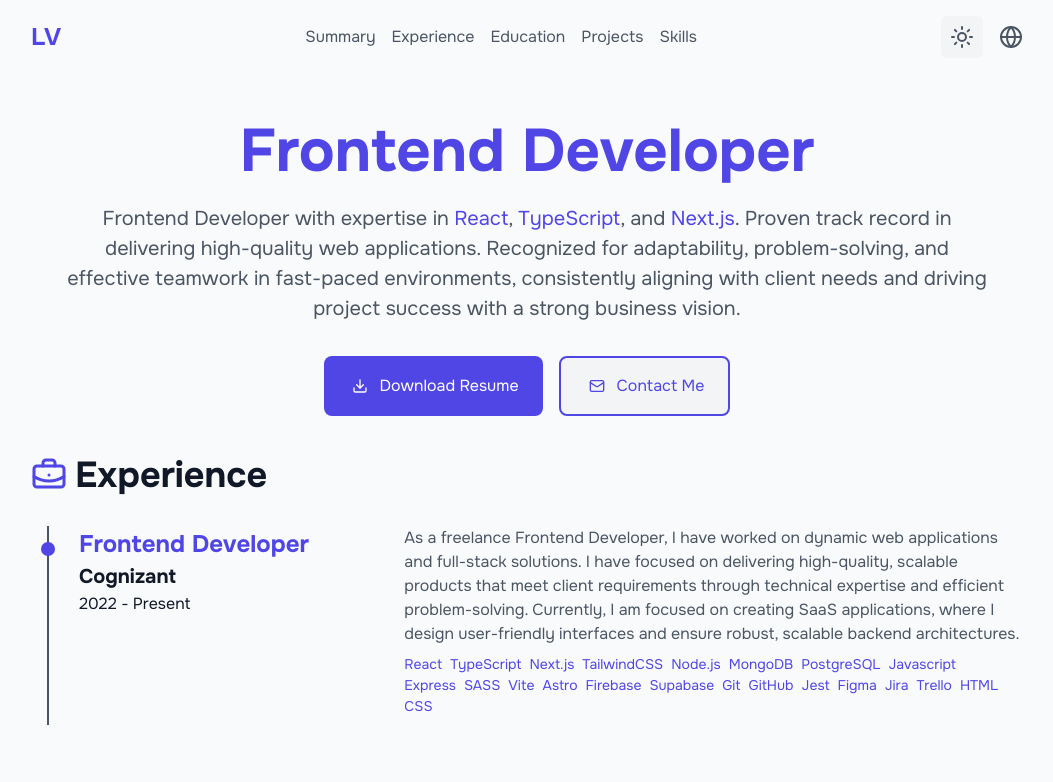
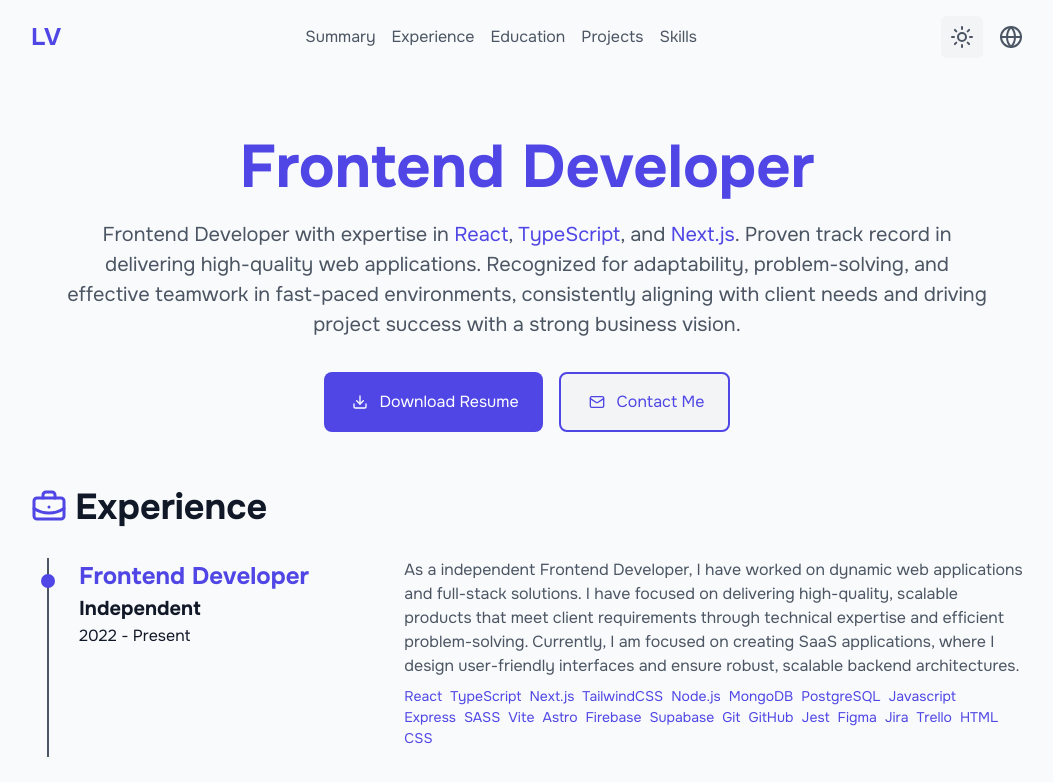
Before and after one commit to Orbitado/portfolio, a Next.js app: page / in a window 1280 px wide. Shown: the top 782 px of the page, without its empty margins (113-1166 px from the left). Built offline with nearby package versions, Linux system fonts and the light colour scheme.

Commit message:
layout/experience: added margin and deleted unused classes on sass of experience

```diff
--- a/src/constants/experienceList.ts
+++ b/src/constants/experienceList.ts
@@ -1,11 +1,11 @@
 export const experienceList = [
   {
-    company: "Cognizant",
+    company: "Independent",
     position: "Frontend Developer",
     startDate: "2022",
     endDate: "Present",
     description:
-      "As a freelance Frontend Developer, I have worked on dynamic web applications and full-stack solutions. I have focused on delivering high-quality, scalable products that meet client requirements through technical expertise and efficient problem-solving. Currently, I am focused on creating SaaS applications, where I design user-friendly interfaces and ensure robust, scalable backend architectures.",
+      "As a independent Frontend Developer, I have worked on dynamic web applications and full-stack solutions. I have focused on delivering high-quality, scalable products that meet client requirements through technical expertise and efficient problem-solving. Currently, I am focused on creating SaaS applications, where I design user-friendly interfaces and ensure robust, scalable backend architectures.",
     technologies: [
       // Primary (most relevant and used)
       "React",
--- a/src/scss/_experience.scss
+++ b/src/scss/_experience.scss
@@ -1,4 +1,5 @@
 .experience {
+  margin: map-get($spacing, 2xl) 0;
   &__title {
     color: var(--text-primary);
     display: flex;
@@ -12,9 +13,6 @@
     color: var(--accent);
     width: map-get($font-size, 4xl);
     height: map-get($font-size, 4xl);
-  }
-
-  &__content {
   }
 
   &__list {
@@ -62,12 +60,6 @@
     }
   }
 
-  &__header {
-  }
-
-  &__brief {
-  }
-
   &__role {
     color: var(--accent);
     font-size: map-get($font-size, 2xl);
--- a/src/scss/_summary.scss
+++ b/src/scss/_summary.scss
@@ -3,7 +3,7 @@
   flex-direction: column;
   align-items: center;
   justify-content: center;
-  margin: map-get($spacing, "xl") 0;
+  margin: map-get($spacing, 2xl) 0;
 
   &__title {
     font-size: map-get($font-size, 6xl);
```
Also changed, not shown: src/app/styles.css.
